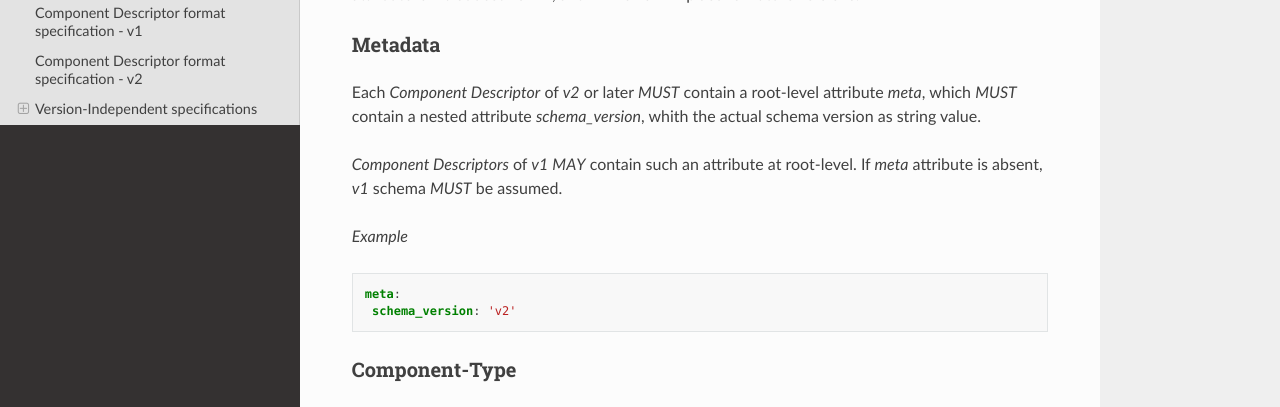
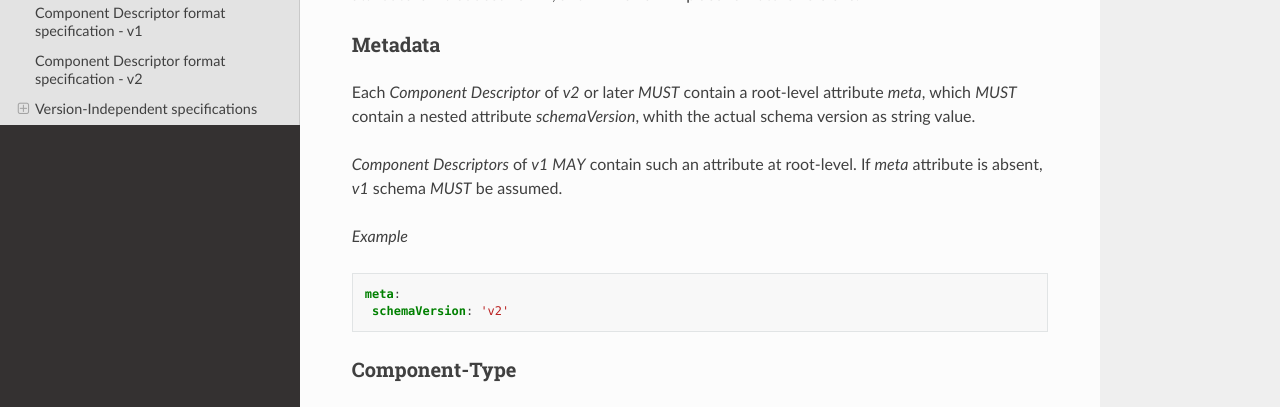
Before and after one commit to gardener-attic/component-spec, a Sphinx documentation site: the page built from doc/schema/index.rst, in a window 1280 px wide and 900 px high. Shown: the part 281-688 px from the top of the window. Built offline with Sphinx 7.4.7 and the Read the Docs theme 2.0.0, drawn with Linux system fonts in a browser that asks for light colours.

Commit message:
change to camelCase

```diff
--- a/doc/schema/index.rst
+++ b/doc/schema/index.rst
@@ -19,7 +19,7 @@ Metadata
 ~~~~~~~~
 
 Each `Component Descriptor` of `v2` or later *MUST* contain a root-level attribute `meta`, which *MUST* contain a nested
-attribute `schema_version`, whith the actual schema version as string value.
+attribute `schemaVersion`, whith the actual schema version as string value.
 
 `Component Descriptors` of `v1` *MAY* contain such an attribute at root-level. If `meta` attribute is absent, `v1` schema
 *MUST* be assumed.
@@ -29,7 +29,7 @@ attribute `schema_version`, whith the actual schema version as string value.
 .. code-block:: yaml
 
    meta:
-    schema_version: 'v2'
+    schemaVersion: 'v2'
 
 
 Component-Type
```
